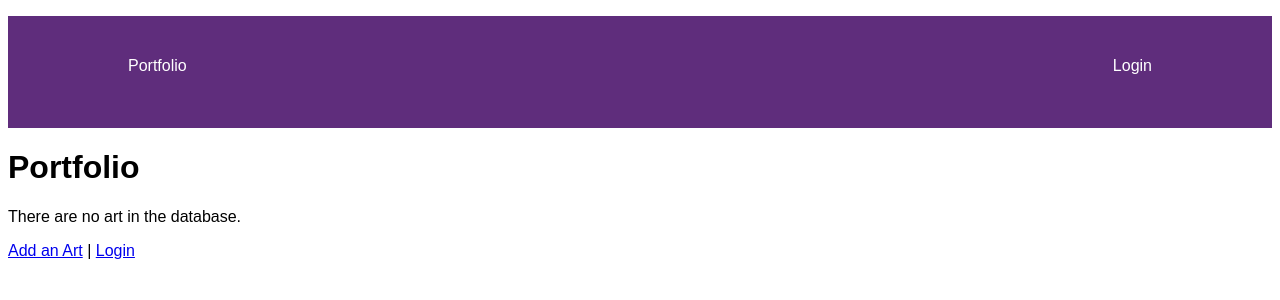
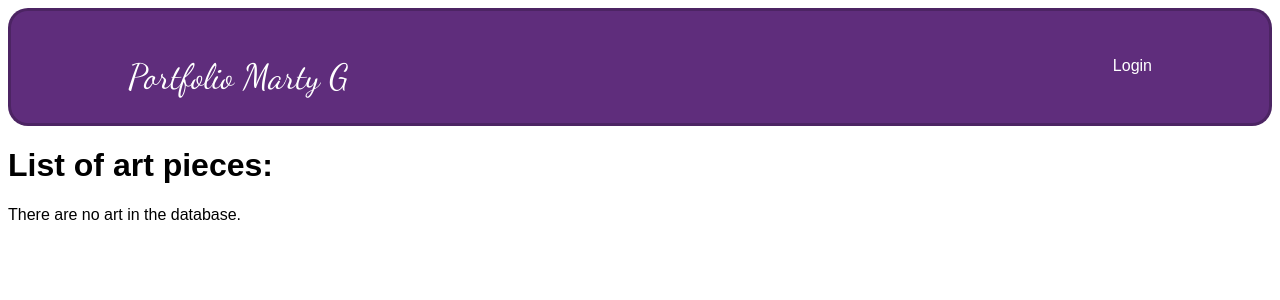
Before and after one commit to antonponton/projekty_django, a Django app: template mysite/portfolio_marta/templates/portfolio_marta/art_list.html in a window 1280 px wide. Shown: the top 300 px of the page. Run offline with Django 4.2, Linux system fonts and the light colour scheme; the template is opened without the code that fills it, so the values that code supplies are empty.

Commit message:
edit templates

```diff
--- a/mysite/home/templates/base.html
+++ b/mysite/home/templates/base.html
@@ -2,15 +2,18 @@
 <html>
 <head>
     <title>{% block title %}Projekty Django{% endblock %}</title>
+    <link href="https://fonts.googleapis.com/css2?family=Dancing+Script&display=swap" rel="stylesheet">
     <style>
     body {
         font-family: arial, sans-serif;
       }
 
       nav {
+          border-radius:20px;
           background-color: rgb(95, 45, 124);
           height : 7em;
           font-family: arial, sans-serif;
+          border:3px solid rgba(0,0,0,0.2);
       }
 
       nav ul {
--- a/mysite/home/templates/base_menu.html
+++ b/mysite/home/templates/base_menu.html
@@ -5,7 +5,7 @@
     <ul>
       <div class="left">
       <li>
-      <a href="{% url 'portfolio_marta:all' %}" >Portfolio</a>
+      <a style="font-family: Dancing Script, arial, sans-serif; font-size: 35px;" href="{% url 'portfolio_marta:all' %}" >Portfolio Marty G</a>
       </li>
     </div>
         {% if user.is_authenticated %}
--- a/mysite/portfolio_marta/templates/portfolio_marta/art_detail.html
+++ b/mysite/portfolio_marta/templates/portfolio_marta/art_detail.html
@@ -4,7 +4,7 @@
 {% block head %}
     <style>
         .overlay{
-          position: fixed;
+          position: absolute;
           top: 0;
           left: 0;
           width: 100%;
@@ -35,7 +35,7 @@
     onclick="document.getElementById('overlay').style.display = 'block';">
 {% endif %}
 <p>
-{{ ad.text }}
+{{ art.text }}
 </p>
 <p>
     <a href="{% url 'portfolio_marta:all' %}">All arts</a>
--- a/mysite/portfolio_marta/templates/portfolio_marta/art_list.html
+++ b/mysite/portfolio_marta/templates/portfolio_marta/art_list.html
@@ -1,12 +1,13 @@
 {% extends "base_menu.html" %}
 {% block title %}Portfolio{% endblock %}
 {% block content %}
-<h1>Portfolio</h1>
+<h1>List of art pieces:</h1>
 <p>
     {% if art_list %}
-    <ul>
+    <ul style="list-style-type: none">
       {% for art in art_list %}
         <li>
+
             <a href="{% url 'portfolio_marta:art_detail'  art.id %}">{{ art.title }}</a>
             {% if art.owner == user %}
             (<a href="{% url 'portfolio_marta:art_update' art.id %}">Edit</a> |
@@ -20,19 +21,18 @@
                     {{ art.text|slice:"0:99" }}
                 {% endif %}
             </div>
+            {% if art.content_type %}
+            <a href="{% url 'portfolio_marta:art_detail'  art.id %}"><img  style="width: 30%" src="{% url 'portfolio_marta:art_picture' art.id %}"></a>
+            {% endif %}
+            <p>
+            </p>
+            <p>
+            </p>
         </li>
         {% endfor %}
     </ul>
     {% else %}
     <p>There are no art in the database.</p>
     {% endif %}
-    <p>
-        <a href="{% url 'portfolio_marta:art_create' %}">Add an Art</a> |
-        {% if user.is_authenticated %}
-        <a href="{% url 'logout' %}?next={% url 'portfolio_marta:all' %}">Logout</a>
-        {% else %}
-        <a href="{% url 'login' %}?next={% url 'portfolio_marta:all' %}">Login</a>
-        {% endif %}
-        </p>
-</p>
+
 {% endblock %}
```
Also changed, not shown: mysite/db.sqlite3.
